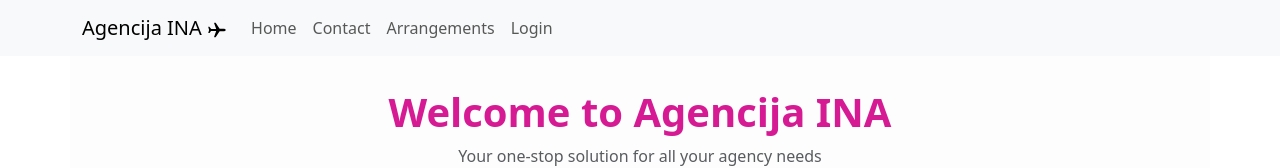
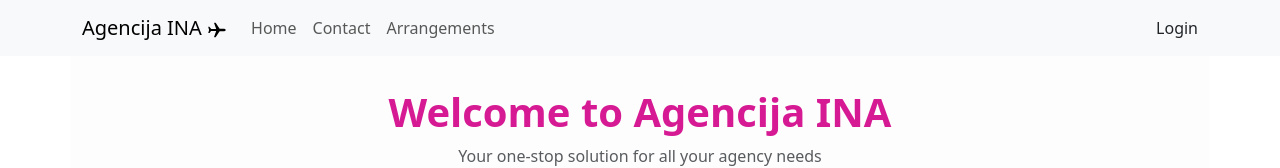
Before and after one commit to elab-development/internet-tehnologije-2024-projekat-turistickaagencija_20210181_20210358, a React (Create React App) app in the folder agencija-ui/: page / in a window 1280 px wide. Shown: the top 168 px of the page. Built offline with nearby package versions, Linux system fonts and the light colour scheme; the HTML template or start-up script is replaced by a standard one.

Commit message:
navigation-menu- edit

```diff
--- a/agencija-ui/src/components/NavigationMenu.jsx
+++ b/agencija-ui/src/components/NavigationMenu.jsx
@@ -53,15 +53,18 @@ const NavigationMenu = () => {
                             )
                         }
 
-                        {
-                            !token && (
-                                <>
+                    </Nav>
+
+                    {
+                        !token && (
+                            <>
+                                <Navbar.Collapse className="justify-content-end">
                                     <Nav.Link href="/login">Login</Nav.Link>
-                                </>
-                            )
-                        }
+                                </Navbar.Collapse>
 
-                    </Nav>
+                            </>
+                        )
+                    }
                 </Container>
             </Navbar>
         </>
```
